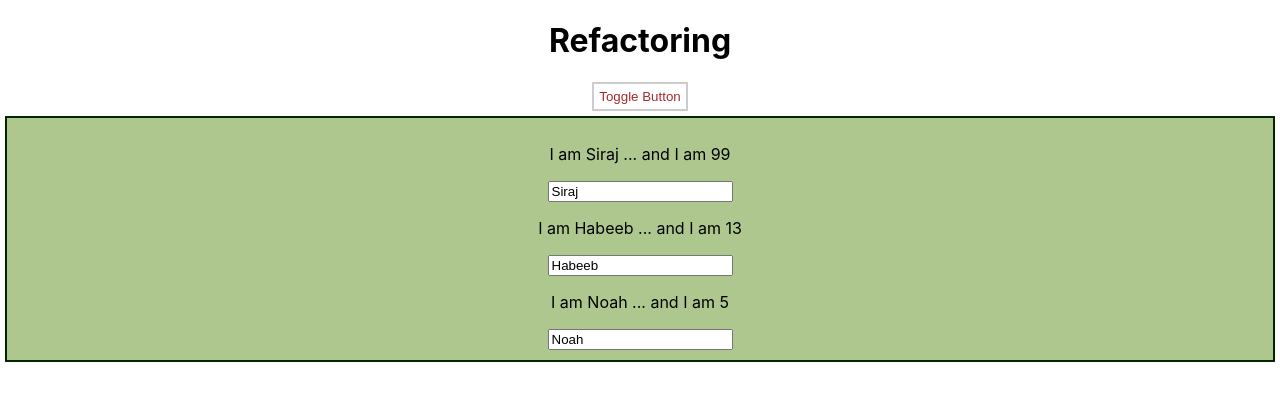
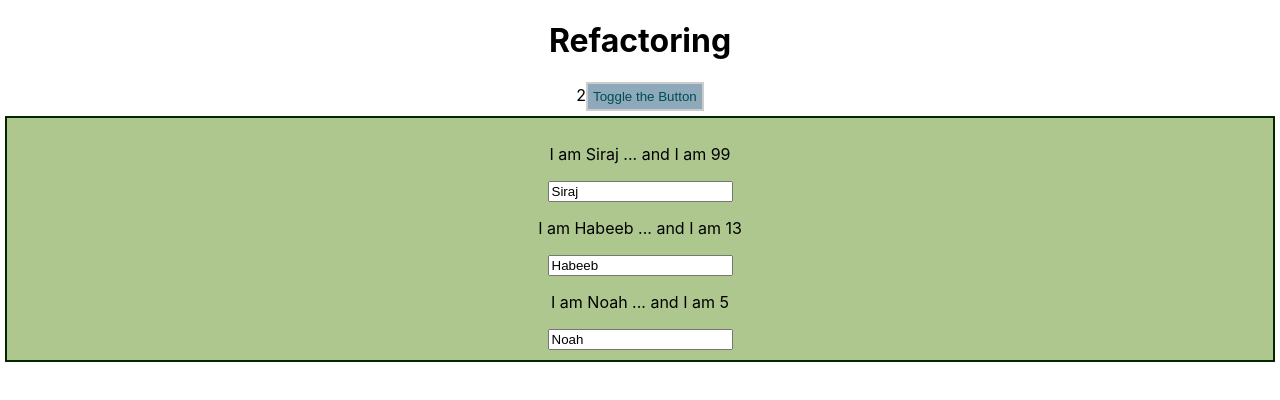
Before and after one commit to sirajrkhan/reaction, a React (Create React App) app: page / in a window 1280 px wide. Shown: the top 400 px of the page. Built offline with nearby package versions, Linux system fonts and the light colour scheme.

Commit message:
Conditional CSS in ToggleButton

```diff
--- a/package.json
+++ b/package.json
@@ -6,9 +6,11 @@
     "@testing-library/jest-dom": "^4.2.4",
     "@testing-library/react": "^9.3.2",
     "@testing-library/user-event": "^7.1.2",
+    "fsevents": "^2.1.2",
     "react": "^16.12.0",
     "react-dom": "^16.12.0",
-    "react-scripts": "3.3.0"
+    "react-scripts": "3.3.0",
+    "styled-components": "^4.4.1"
   },
   "scripts": {
     "start": "react-scripts start",
--- a/src/components/Cockpit/Cockpit.js
+++ b/src/components/Cockpit/Cockpit.js
@@ -6,6 +6,11 @@ const cockpit = (props) => {
     return (
         <div>
             <h1>{props.heading}</h1>
+            {
+                (props.personVisible) ?
+                btnClass.push(cockpitCSS.btn02)
+                : null
+            }
             <button
                 className={btnClass.join(' ')}
                 onClick={props.clicked}>
--- a/src/containers/App.js
+++ b/src/containers/App.js
@@ -43,7 +43,7 @@ class App extends Component {
     let persons_flag = null;
     const cockpit = {
       heading: "Refactoring",
-      buttonText: "Toggle Button"
+      buttonText: "Toggle the Button"
     }
 
     if (this.state.showPersons) {
@@ -62,6 +62,7 @@ class App extends Component {
       <div className="App">
         <Cockpit
           heading={cockpit.heading}
+          personVisible={this.state.showPersons}
           clicked={this.toggleHandler}>
           {cockpit.buttonText}
         </Cockpit>
```
Also changed, not shown: 3 other files (tests, documents, lock files or other folders).
